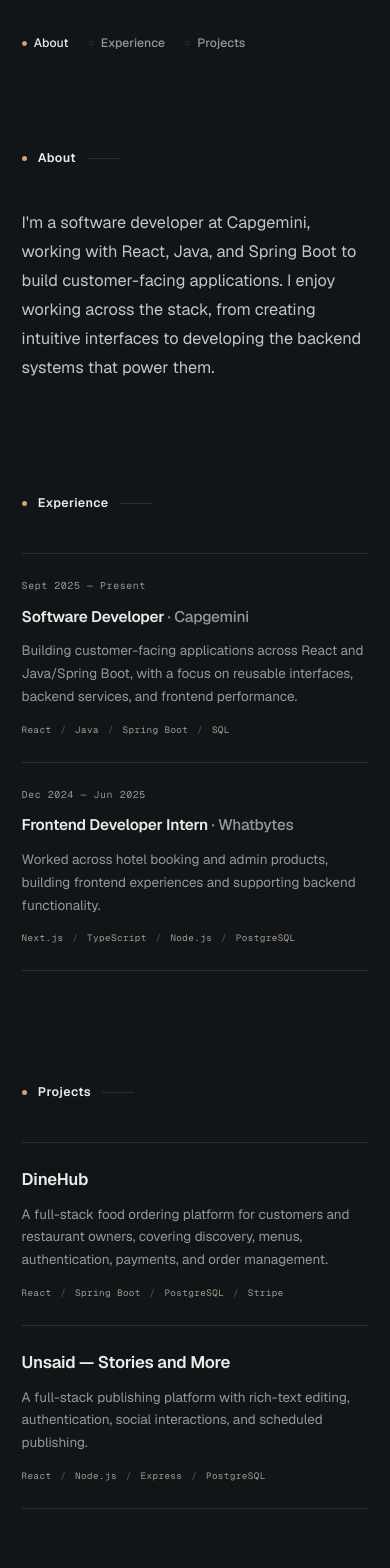
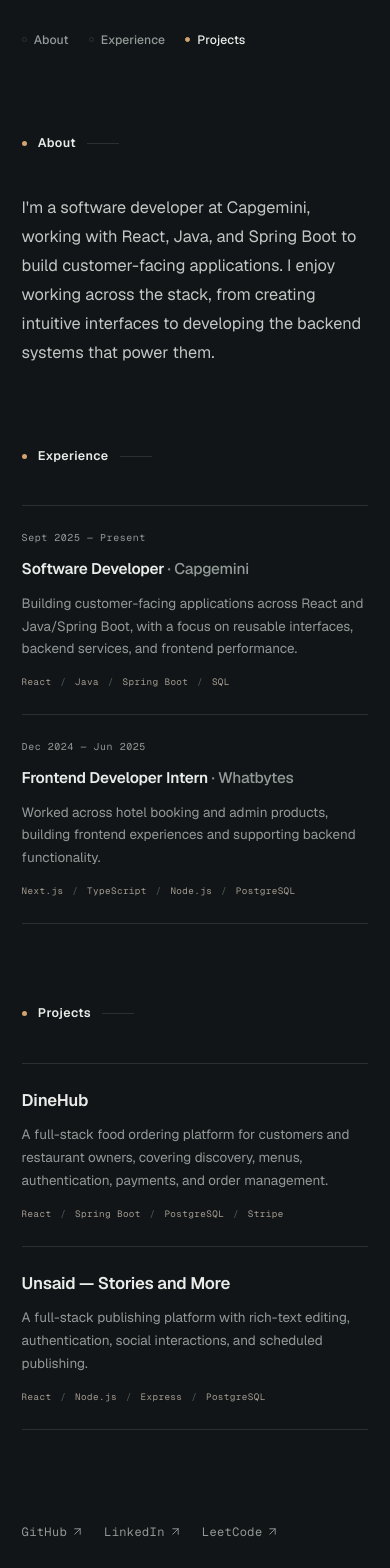
Before and after one commit to ShantanuSutar/Portfolio-2, a Next.js app: page / in a window 390 px wide. Shown: the part 240-1808 px from the top of the page. Built offline with nearby package versions, Linux system fonts and the light colour scheme.

Commit message:
ui: Completed the responsiveness, accessibility, and navigation reliability pass without changing the desktop design or content.

```diff
--- a/src/app/globals.css
+++ b/src/app/globals.css
@@ -11,6 +11,8 @@
   --font-mono-fallback: "SFMono-Regular", Consolas, "Liberation Mono", monospace;
   --page-gutter: clamp(1.5rem, 4vw, 4.5rem);
   --content-width: 42rem;
+  --interaction-duration: 180ms;
+  --interaction-easing: cubic-bezier(0.2, 0.65, 0.3, 1);
 }
 
 @theme inline {
@@ -42,6 +44,13 @@
   font-family: var(--font-sans), var(--font-sans-fallback);
   font-synthesis: none;
   text-rendering: optimizeLegibility;
+}
+
+main,
+.content-area,
+.entry__content,
+.identity-area {
+  min-width: 0;
 }
 
 ::selection {
@@ -78,7 +87,7 @@
   font-family: var(--font-mono), var(--font-mono-fallback);
   font-size: 0.7rem;
   transform: translateY(-200%);
-  transition: transform 180ms ease;
+  transition: transform var(--interaction-duration) var(--interaction-easing);
 }
 
 .skip-link:focus {
@@ -174,7 +183,7 @@
   font-size: 0.76rem;
   font-weight: 480;
   letter-spacing: 0.01em;
-  transition: color 180ms ease;
+  transition: color var(--interaction-duration) var(--interaction-easing);
 }
 
 .primary-nav a::before {
@@ -188,24 +197,22 @@
   background: var(--background);
   content: "";
   transform: translate(-2px, -50%);
-  transition: background-color 180ms ease, border-color 180ms ease;
+  transition:
+    background-color var(--interaction-duration) var(--interaction-easing),
+    border-color var(--interaction-duration) var(--interaction-easing);
 }
 
 .primary-nav a span {
-  transition: transform 180ms ease;
+  transition: transform var(--interaction-duration) var(--interaction-easing);
 }
 
-.primary-nav a:hover,
-.primary-nav a[aria-current="location"] {
+.primary-nav a[aria-current="location"],
+.primary-nav a:focus-visible {
   color: var(--foreground);
 }
 
-.primary-nav a:hover span {
-  transform: translateX(2px);
-}
-
-.primary-nav a:hover::before,
-.primary-nav a[aria-current="location"]::before {
+.primary-nav a[aria-current="location"]::before,
+.primary-nav a:focus-visible::before {
   border-color: var(--accent);
   background: var(--accent);
 }
@@ -230,18 +237,24 @@
   gap: 0.25rem;
   color: var(--muted);
   font-size: 0.75rem;
-  transition: color 180ms ease;
+  text-decoration: underline;
+  text-decoration-color: transparent;
+  text-underline-offset: 0.3em;
+  transition:
+    color var(--interaction-duration) var(--interaction-easing),
+    text-decoration-color var(--interaction-duration) var(--interaction-easing);
 }
 
-.social-links a:hover {
+.social-links a:focus-visible {
   color: var(--accent);
+  text-decoration-color: currentColor;
 }
 
 .social-links svg {
-  transition: transform 180ms ease;
+  transition: transform var(--interaction-duration) var(--interaction-easing);
 }
 
-.social-links a:hover svg {
+.social-links a:focus-visible svg {
   transform: translate(0.1rem, -0.1rem);
 }
 
@@ -253,6 +266,7 @@
 
 .content-section {
   padding-bottom: clamp(7rem, 14vh, 11rem);
+  scroll-margin-top: 3rem;
 }
 
 .content-section h2 {
@@ -299,14 +313,17 @@
   gap: clamp(1.5rem, 4vw, 3rem);
   padding-block: 1.75rem;
   border-top: 1px solid var(--border);
-  transition: border-color 180ms ease, transform 180ms ease;
+  transition:
+    border-color var(--interaction-duration) var(--interaction-easing),
+    opacity var(--interaction-duration) var(--interaction-easing),
+    transform var(--interaction-duration) var(--interaction-easing);
 }
 
 .entry:last-child {
   border-bottom: 1px solid var(--border);
 }
 
-.entry:hover {
+.entry:focus-within {
   border-color: #4b4540;
   transform: translateX(2px);
 }
@@ -371,21 +388,73 @@
   display: inline-flex;
   align-items: center;
   gap: 0.35rem;
-  transition: color 180ms ease;
+  text-decoration: underline;
+  text-decoration-color: transparent;
+  text-underline-offset: 0.3em;
+  transition:
+    color var(--interaction-duration) var(--interaction-easing),
+    text-decoration-color var(--interaction-duration) var(--interaction-easing);
 }
 
-.project-list .entry__content h3 a:hover {
+.project-list .entry__content h3 a:focus-visible {
   color: var(--accent);
+  text-decoration-color: currentColor;
 }
 
 .project-list .entry__content h3 svg {
   color: var(--muted);
-  transition: color 180ms ease, transform 180ms ease;
+  transition:
+    color var(--interaction-duration) var(--interaction-easing),
+    transform var(--interaction-duration) var(--interaction-easing);
 }
 
-.project-list .entry__content h3 a:hover svg {
+.project-list .entry__content h3 a:focus-visible svg {
   color: var(--accent);
   transform: translate(1px, -1px);
+}
+
+@media (hover: hover) and (pointer: fine) {
+  .primary-nav a:hover {
+    color: var(--foreground);
+  }
+
+  .primary-nav a:hover span {
+    transform: translateX(2px);
+  }
+
+  .primary-nav a:hover::before {
+    border-color: var(--accent);
+    background: var(--accent);
+  }
+
+  .social-links a:hover {
+    color: var(--accent);
+    text-decoration-color: currentColor;
+  }
+
+  .social-links a:hover svg {
+    transform: translate(0.1rem, -0.1rem);
+  }
+
+  .entry-list:hover .entry {
+    opacity: 0.86;
+  }
+
+  .entry-list .entry:hover {
+    border-color: #4b4540;
+    opacity: 1;
+    transform: translateX(2px);
+  }
+
+  .project-list .entry__content h3 a:hover {
+    color: var(--accent);
+    text-decoration-color: currentColor;
+  }
+
+  .project-list .entry__content h3 a:hover svg {
+    color: var(--accent);
+    transform: translate(1px, -1px);
+  }
 }
 
 .site-footer {
@@ -417,7 +486,7 @@
   .identity-area__inner {
     position: static;
     min-height: auto;
-    padding-block: 4.5rem 3rem;
+    padding-block: 4.5rem 2.5rem;
   }
 
   .identity h1 {
@@ -447,8 +516,13 @@
     transform: none;
   }
 
-  .primary-nav a:hover::before,
-  .primary-nav a[aria-current="location"]::before {
+  .primary-nav a,
+  .social-links a {
+    min-height: 2.75rem;
+  }
+
+  .primary-nav a[aria-current="location"]::before,
+  .primary-nav a:focus-visible::before {
     opacity: 1;
   }
 
@@ -463,11 +537,12 @@
 
   .content-area {
     max-width: none;
-    padding-top: 3rem;
+    padding-top: 2.5rem;
   }
 
   .content-section {
-    padding-bottom: 7rem;
+    padding-bottom: clamp(5.75rem, 12vw, 7rem);
+    scroll-margin-top: 2rem;
   }
 }
 
@@ -478,6 +553,26 @@
 
   .identity-area__inner {
     padding-top: 3.5rem;
+  }
+
+  .identity h1 {
+    font-size: clamp(2.35rem, 12vw, 2.85rem);
+  }
+
+  .identity-statement {
+    margin-top: 2rem;
+  }
+
+  .primary-nav {
+    margin-top: 2.5rem;
+  }
+
+  .content-area {
+    padding-top: 2rem;
+  }
+
+  .content-section {
+    padding-bottom: 5rem;
   }
 
   .entry {
@@ -492,6 +587,16 @@
 
   .site-footer {
     padding-block: 0 2rem;
+  }
+
+  .social-nav--mobile {
+    margin-bottom: 1.5rem;
+  }
+}
+
+@media (max-width: 860px) and (hover: hover) and (pointer: fine) {
+  .primary-nav a:hover::before {
+    opacity: 1;
   }
 }
 
@@ -508,4 +613,11 @@
     animation-duration: 0.01ms !important;
     animation-iteration-count: 1 !important;
   }
+
+  .entry,
+  .primary-nav a span,
+  .project-list .entry__content h3 svg,
+  .social-links svg {
+    transform: none !important;
+  }
 }
--- a/src/app/page.tsx
+++ b/src/app/page.tsx
@@ -8,7 +8,7 @@
 export default function Home() {
   return (
     <PortfolioShell>
-      <main id="main-content">
+      <main id="main-content" tabIndex={-1}>
         <AboutSection />
         <ExperienceSection />
         <ProjectsSection />
--- a/src/components/navigation/site-navigation.tsx
+++ b/src/components/navigation/site-navigation.tsx
@@ -1,24 +1,79 @@
 "use client";
 
-import { useEffect, useState } from "react";
+import { useCallback, useEffect, useRef, useState } from "react";
 
 import { navigationItems } from "@/data/portfolio";
 import type { SectionId } from "@/types/content";
 
 export function SiteNavigation() {
   const [activeSection, setActiveSection] = useState<SectionId>("about");
+  const activeSectionRef = useRef<SectionId>("about");
+
+  const updateActiveSection = useCallback((sectionId: SectionId) => {
+    if (activeSectionRef.current === sectionId) {
+      return;
+    }
+
+    activeSectionRef.current = sectionId;
+    setActiveSection(sectionId);
+  }, []);
 
   useEffect(() => {
     const sections = navigationItems
       .map((item) => document.querySelector<HTMLElement>(item.href))
       .filter((section): section is HTMLElement => section !== null);
+    const lastSectionId = navigationItems.at(-1)?.href.slice(1) as SectionId | undefined;
 
+    const sectionIdFromLocation = () => {
+      const matchingItem = navigationItems.find((item) => item.href === window.location.hash);
+
+      if (matchingItem) {
+        updateActiveSection(matchingItem.href.slice(1) as SectionId);
+      }
+    };
+
+    const isNearPageBottom = () =>
+      window.scrollY > 0 &&
+      document.documentElement.scrollHeight - (window.scrollY + window.innerHeight) <= 2;
+
+    const visibleSections = new Map<SectionId, IntersectionObserverEntry>();
     const observer = new IntersectionObserver(
       (entries) => {
-        const visibleSection = entries.find((entry) => entry.isIntersecting);
+        entries.forEach((entry) => {
+          const sectionId = entry.target.id as SectionId;
+
+          if (entry.isIntersecting) {
+            visibleSections.set(sectionId, entry);
+          } else {
+            visibleSections.delete(sectionId);
+          }
+        });
+
+        if (lastSectionId && isNearPageBottom()) {
+          updateActiveSection(lastSectionId);
+          return;
+        }
+
+        const activationLine = window.innerHeight * 0.28;
+        const distanceFromActivationLine = (entry: IntersectionObserverEntry) => {
+          const bounds = entry.target.getBoundingClientRect();
+
+          if (bounds.top <= activationLine && bounds.bottom >= activationLine) {
+            return 0;
+          }
+
+          return Math.min(
+            Math.abs(bounds.top - activationLine),
+            Math.abs(bounds.bottom - activationLine),
+          );
+        };
+        const visibleSection = [...visibleSections.values()].sort(
+          (first, second) =>
+            distanceFromActivationLine(first) - distanceFromActivationLine(second),
+        )[0];
 
         if (visibleSection) {
-          setActiveSection(visibleSection.target.id as SectionId);
+          updateActiveSection(visibleSection.target.id as SectionId);
         }
       },
       {
@@ -27,10 +82,38 @@
       },
     );
 
+    let scrollFrame: number | undefined;
+    const handleScroll = () => {
+      if (scrollFrame !== undefined) {
+        return;
+      }
+
+      scrollFrame = window.requestAnimationFrame(() => {
+        scrollFrame = undefined;
+
+        if (lastSectionId && isNearPageBottom()) {
+          updateActiveSection(lastSectionId);
+        }
+      });
+    };
+
     sections.forEach((section) => observer.observe(section));
+    sectionIdFromLocation();
+    window.addEventListener("hashchange", sectionIdFromLocation);
+    window.addEventListener("popstate", sectionIdFromLocation);
+    window.addEventListener("scroll", handleScroll, { passive: true });
 
-    return () => observer.disconnect();
-  }, []);
+    return () => {
+      observer.disconnect();
+      window.removeEventListener("hashchange", sectionIdFromLocation);
+      window.removeEventListener("popstate", sectionIdFromLocation);
+      window.removeEventListener("scroll", handleScroll);
+
+      if (scrollFrame !== undefined) {
+        window.cancelAnimationFrame(scrollFrame);
+      }
+    };
+  }, [updateActiveSection]);
 
   return (
     <nav aria-label="Portfolio sections">
@@ -44,7 +127,7 @@
               <a
                 href={item.href}
                 aria-current={isActive ? "location" : undefined}
-                onClick={() => setActiveSection(sectionId)}
+                onClick={() => updateActiveSection(sectionId)}
               >
                 <span>{item.label}</span>
               </a>
```
